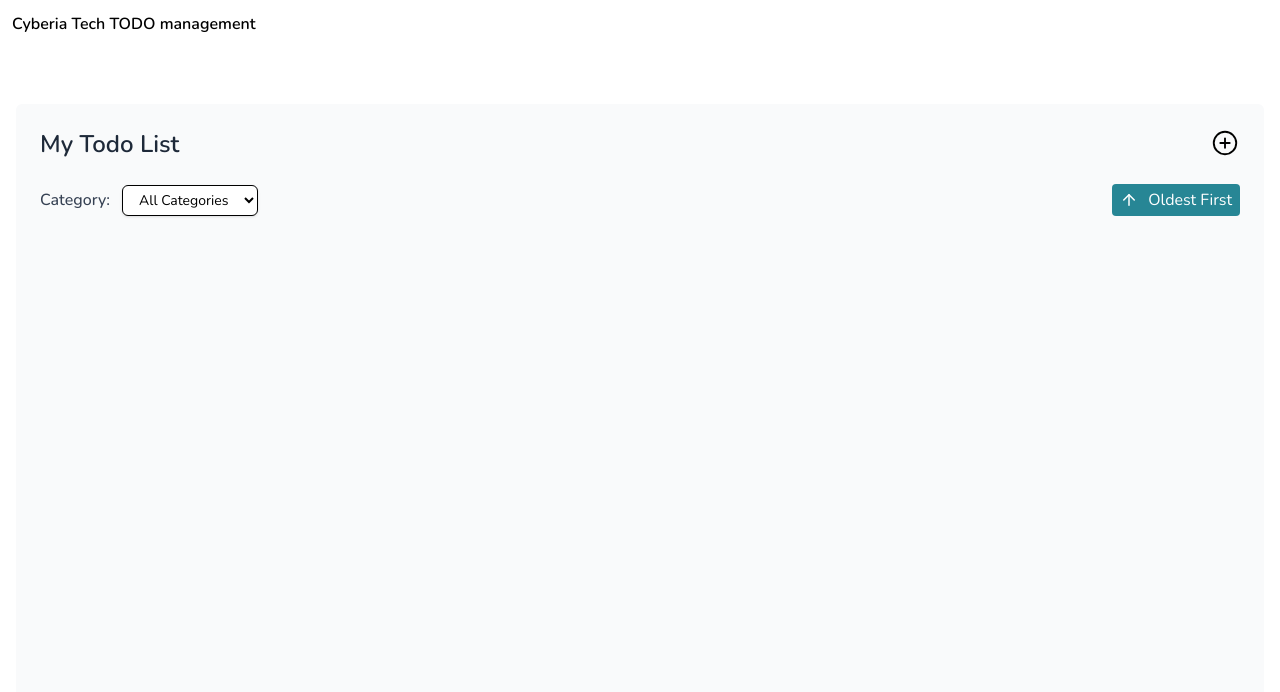
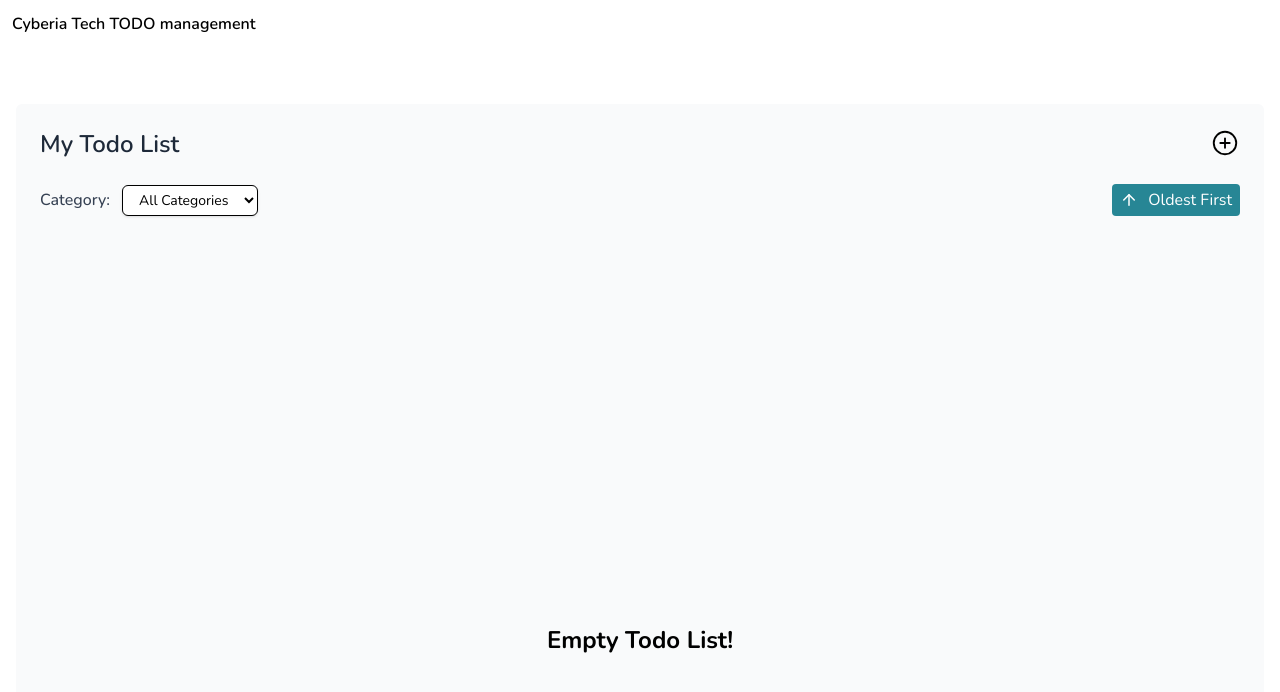
Before and after one commit to parham-ab/To-Do-List-Manager, a React (Vite) app: page / in a window 1280 px wide. Shown: the top 692 px of the page. Built offline with nearby package versions, Linux system fonts and the light colour scheme.

Commit message:
empty list handler

```diff
--- a/src/pages/HomePage/components/TodoList.jsx
+++ b/src/pages/HomePage/components/TodoList.jsx
@@ -87,6 +87,7 @@ const TodoList = () => {
           {sortAsc ? "Oldest First" : "Newest First"}
         </button>
       </div>
+      {filteredList?.length > 0 ? (
         <div className="grid grid-cols-1 sm:grid-cols-2 lg:grid-cols-3 gap-4">
           {filteredList?.map((todo) => (
             <div
@@ -94,7 +95,9 @@ const TodoList = () => {
               className="bg-white p-3 rounded-2xl shadow hover:shadow-lg transition-shadow relative min-h-60 flex flex-col"
             >
               <div className="flex justify-between items-start mb-2">
-              <h3 className="text-lg font-bold text-gray-800">{todo?.title}</h3>
+                <h3 className="text-lg font-bold text-gray-800">
+                  {todo?.title}
+                </h3>
                 <div className="flex gap-2">
                   <HiPencil
                     size={20}
@@ -125,6 +128,11 @@ const TodoList = () => {
             </div>
           ))}
         </div>
+      ) : (
+        <div className="flex justify-center h-screen items-center">
+          <p className="text-2xl font-bold">Empty Todo List!</p>
+        </div>
+      )}
     </div>
   );
 };
```
Lines whose indentation alone changed are shown as unchanged.
